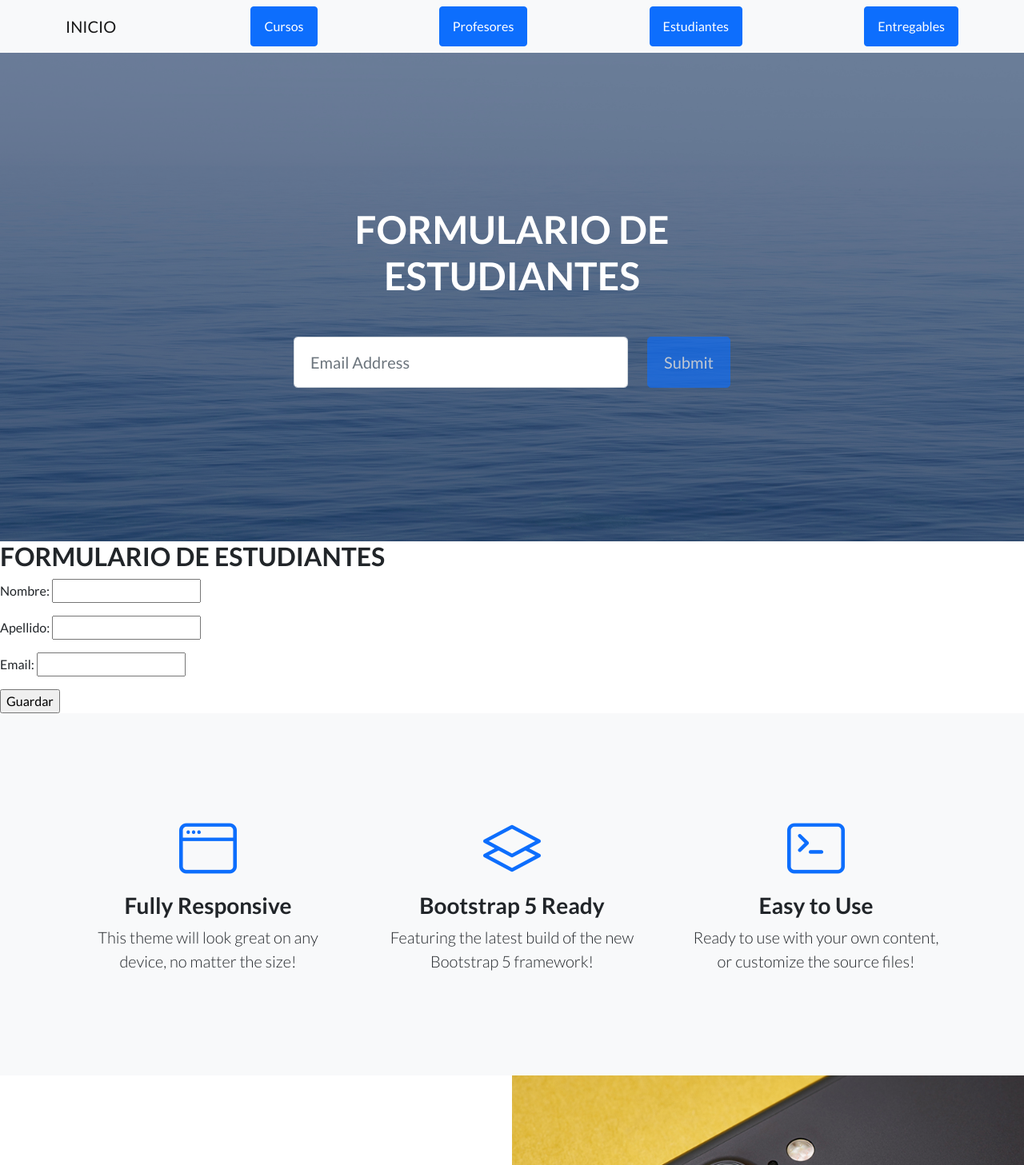
After one commit to fedebaldasso/Proyecto-Coder, a Django app: page /AppCoder/estudiante/nuevo/ in a window 1280 px wide. The commit adds this page. Shown: the top 1457 px of the page at 80% size. Run offline with Django 4.2, Linux system fonts and the light colour scheme; some libraries are stand-ins or nearby versions.

Commit message:
Fin Clase 22

```diff
--- /dev/null
+++ b/AppCoder/Templates/AppCoder/estudiante_form.html
@@ -0,0 +1,28 @@
+{% extends "AppCoder/padre.html" %}
+
+{% load static %}
+
+{% block titulo %}
+<h1 class="mb-5">FORMULARIO DE ESTUDIANTES</h1>
+{% endblock %}
+
+
+{% block contenido_que_cambia %}
+
+<h2>FORMULARIO DE ESTUDIANTES</h2>
+
+<form method="POST"> {% csrf_token %}
+
+
+        {{ form.as_p }}
+
+
+    <input type="submit" value="Guardar">
+
+
+
+</form>
+
+
+
+{% endblock %}
--- a/AppCoder/Templates/AppCoder/padre.html
+++ b/AppCoder/Templates/AppCoder/padre.html
@@ -22,7 +22,7 @@
             <div class="container">
                 <a class="navbar-brand" href="{% url 'inicio' %}">INICIO</a>
                 <a class="btn btn-primary" href="{% url 'cursos' %}">Cursos</a>
-                <a class="btn btn-primary" href="{% url 'profesores' %}">Profesores</a>
+                <a class="btn btn-primary" href="{% url 'leerProfesores' %}">Profesores</a>
                 <a class="btn btn-primary" href="{% url 'estudiantes' %}">Estudiantes</a>
                 <a class="btn btn-primary" href="{% url 'entregables' %}">Entregables</a>
 
--- a/AppCoder/models.py
+++ b/AppCoder/models.py
@@ -15,12 +15,18 @@ class Estudiante(models.Model):
     apellido=models.CharField(max_length=50)
     email=models.EmailField()
 
+    def __str__(self):
+        return f"{self.nombre} {str(self.apellido)}"
+
 class Profesor(models.Model):
     nombre= models.CharField(max_length=50) #lo defino como un caracter de base de datos
     apellido=models.CharField(max_length=50) #lo defino como un entero de base de datos
     email=models.EmailField()
     profesion= models.CharField(max_length=50)
 
+    def __str__(self):
+        return f"{self.nombre} {str(self.apellido)}"
+
 class Entregable(models.Model):
     nombre= models.CharField(max_length=50) #lo defino como un caracter de base de datos
     fecha_entrega=models.DateField()
--- a/AppCoder/urls.py
+++ b/AppCoder/urls.py
@@ -14,4 +14,20 @@ urlpatterns = [
     path('busquedaComision/', busquedaComision, name="busquedaComision"),
     path('buscar/', buscar, name="buscar"),
 
+    path('leerProfesores/', leerProfesores, name="leerProfesores"),
+    path('eliminarProfesor/<id>', eliminarProfesor, name="eliminarProfesor"),
+    path('editarProfesor/<id>', editarProfesor, name="editarProfesor"),
+
+    path('estudiante/list/', EstudianteList.as_view(), name="estudiante_list"),
+    path('estudiante/nuevo/', EstudianteCreacion.as_view(), name="estudiante_crear"),
+    path('estudiante/<pk>', EstudianteDetalle.as_view(), name="estudiante_detalle"),
+    path('estudiante/borrar/<pk>', EstudianteDelete.as_view(), name="estudiante_borrar"),
+    path('estudiante/editar/<pk>', EstudianteUpdate.as_view(), name="estudiante_editar"),
+
+
+
+
+
+
+
 ]
--- a/AppCoder/views.py
+++ b/AppCoder/views.py
@@ -1,7 +1,9 @@
 from django.shortcuts import render
-from .models import Curso, Profesor
+from .models import Curso, Profesor, Estudiante
 from django.http import HttpResponse
+from django.urls import reverse_lazy
 from AppCoder.forms import CursoForm, ProfeForm
+from django.views.generic import ListView, DetailView, CreateView, UpdateView, DeleteView
 
 # Create your views here.
 
@@ -73,12 +75,13 @@ def profeFormulario(request):  # Creación de formulario
             profesion=informacion["profesion"]
             profe= Profesor(nombre=nombre, apellido=apellido, email= email, profesion=profesion)
             profe.save()
-            return render (request, "AppCoder/inicio.html", {"mensaje": "Profesor guardado correctamente"})
+            profesores=Profesor.objects.all()
+            return render (request, "AppCoder/leerProfesores.html", {"profesores": profesores, "mensaje": "Profesor guardado correctamente"})
         else:
             return render (request, "AppCoder/profeFormulario.html", {"form": form, "mensaje": "Información no válida"})
 
     else: #sino viene por GET y el formulario viene vacío
-        formulario= ProfeForm()
+        formulario= ProfeForm() #formulario vacío
         return render (request, "AppCoder/profeFormulario.html", {"form": formulario})
 
 
@@ -93,3 +96,57 @@ def buscar(request):
         return render (request, "AppCoder/resultadosBusqueda.html", {"cursos": cursos})
     else:
         return render (request, "AppCoder/busquedaComision.html", {"mensaje": "Ingresa una comisión a buscar!"})
+
+def leerProfesores(request):
+    profesores=Profesor.objects.all()
+    return render (request, "AppCoder/leerProfesores.html", {"profesores": profesores})
+
+def eliminarProfesor(request, id):
+    profesor=Profesor.objects.get(id=id)
+    profesor.delete()
+    profesores=Profesor.objects.all()
+    return render (request, "AppCoder/leerProfesores.html", {"profesores": profesores, "mensaje": "Profesor eliminado"})
+
+
+def editarProfesor(request, id):
+    profesor=Profesor.objects.get(id=id)
+    if request.method=="POST":
+        form= ProfeForm(request.POST) #por POST el formulario viene lleno
+        if form.is_valid():
+            info=form.cleaned_data #convierte la info en modo formulario a un diccionario más facil de leer
+            profesor.nombre=info["nombre"]
+            profesor.apellido=info["apellido"]
+            profesor.email=info["email"]
+            profesor.profesion=info["profesion"]
+            profesor.save()
+            profesores=Profesor.objects.all()
+            return render (request, "AppCoder/leerProfesores.html", {"profesores": profesores, "mensaje": "Profesor editado correctamente"})
+        pass
+    else:
+        formulario=ProfeForm(initial={"nombre":profesor.nombre, "apellido":profesor.apellido, "email": profesor.email, "profesion": profesor.profesion})
+        return render (request, "AppCoder/editarProfesor.html", {"form": formulario, "profesor": profesor})
+
+
+#..........VISTAS BASADAS EN CLASES
+
+class EstudianteList(ListView): #vista usada para LISTAR
+    model=Estudiante #model que quiero mostrar
+    template_name="AppCoder/estudiantes.html" #template que uso
+
+class EstudianteCreacion(CreateView): #vista usada para CREAR
+    model=Estudiante #model que quiero mostrar
+    success_url= reverse_lazy("estudiante_list")
+    fields=['nombre', 'apellido', 'email']
+
+class EstudianteUpdate(UpdateView): #vista usada para EDITAR
+    model=Estudiante #model que quiero mostrar
+    success_url= reverse_lazy("estudiante_list")
+    fields=['nombre', 'apellido', 'email']
+
+class EstudianteDetalle(DetailView): #vista usada para MOSTRAR DATOS
+    model=Estudiante #model que quiero mostrar
+    template_name="AppCoder/estudiante_detalle.html" #template que uso
+
+class EstudianteDelete(DeleteView): #vista usada para ELIMINAR
+    model=Estudiante #model que quiero mostrar
+    success_url= reverse_lazy("estudiante_list")
```
Also changed, not shown: AppCoder/Templates/AppCoder/editarProfesor.html (added, +28 -0 lines), AppCoder/Templates/AppCoder/estudiante_confirm_delete.html (added, +21 -0 lines), AppCoder/Templates/AppCoder/estudiante_detalle.html (added, +18 -0 lines), AppCoder/Templates/AppCoder/estudiantes.html (+15 -2 lines), AppCoder/Templates/AppCoder/leerProfesores.html (added, +30 -0 lines), AppCoder/Templates/AppCoder/profesores.html (deleted, +0 -12 lines), db.sqlite3.
